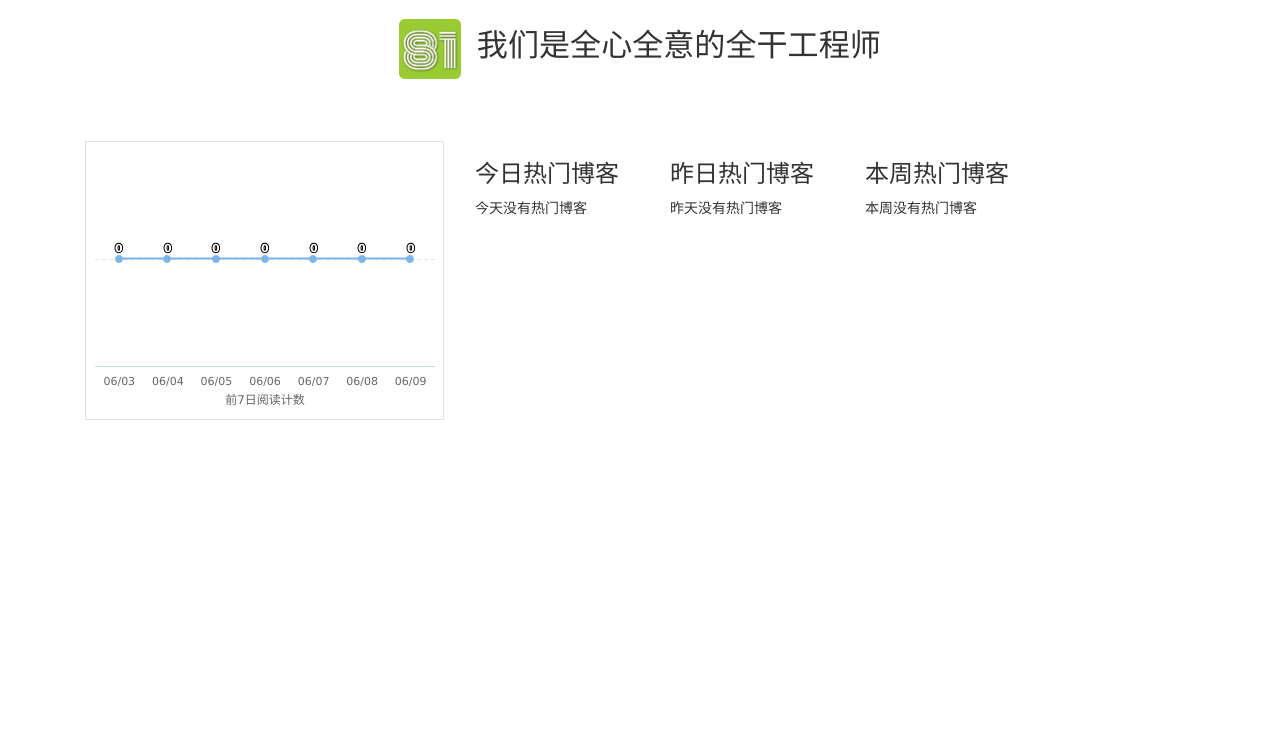
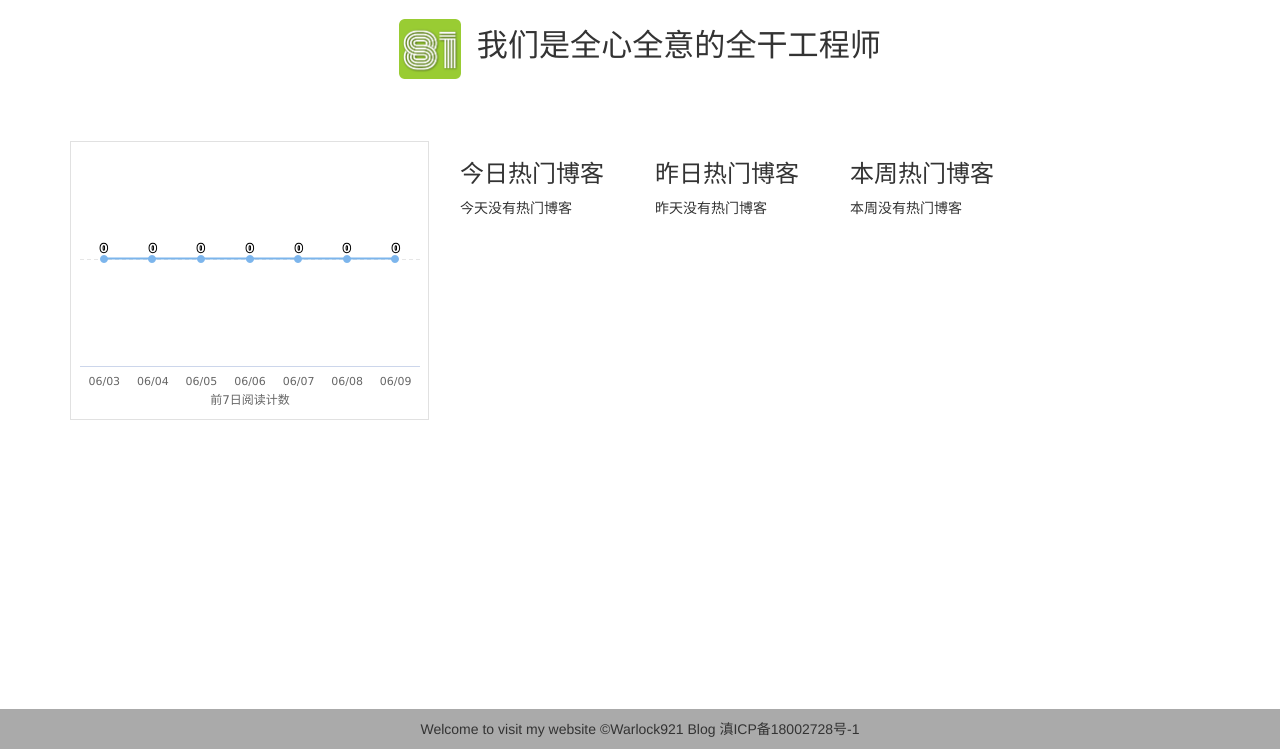
Before and after one commit to warlock921/int81, a Django app: page / in a window 1280 px wide. Shown: the part 51-800 px from the top of the page. Run offline with Django 3.2, Linux system fonts and the light colour scheme; data that the repository does not hold is empty; some libraries are stand-ins or nearby versions.

Commit message:
添加主页脚注及备案信息

```diff
--- a/int81/settings.py
+++ b/int81/settings.py
@@ -23,7 +23,7 @@ BASE_DIR = os.path.dirname(os.path.dirname(os.path.abspath(__file__)))
 SECRET_KEY = '@o(*2q%#)dulz^_mnc%$3k23k!(t(5up6jp#=5xw-_^p+x(8v='
 
 # SECURITY WARNING: don't run with debug turned on in production!
-DEBUG = False
+DEBUG = True
 
 ALLOWED_HOSTS = ["localhost","127.0.0.1","0.0.0.0","www.int81.com","int81.com"]
 
@@ -85,7 +85,7 @@ DATABASES = {
         'ENGINE': 'django.db.backends.mysql',
         'NAME': 'int81',
         'USER': 'root',
-        'PASSWORD': 'ltjg810921',
+        'PASSWORD': 'P@ssword',
         "HOST": "localhost",
     }
 }
@@ -131,7 +131,7 @@ STATIC_URL = '/static/'
 STATICFILES_DIRS = [
     os.path.join(BASE_DIR,"static"),
 ]
-STATIC_ROOT = os.path.join(BASE_DIR,"static/")
+# STATIC_ROOT = os.path.join(BASE_DIR,"static/")
 
 STATICFILES_FINDERS = (
     'django.contrib.staticfiles.finders.FileSystemFinder',
--- a/static/css/default.css
+++ b/static/css/default.css
@@ -12,9 +12,9 @@
 }
 
 body.base-body {
-    margin: 5em;
-    margin-bottom: 2em;
-    padding-bottom: 1em;
+    margin-top: 5em;
+    /* margin-bottom: 2em;
+    padding-bottom: 1em; */
     /*border-bottom: 1px solid #eee;*/
 }
 
@@ -65,3 +65,12 @@ div.blog-content {
 div.blog-more {
     margin-top:1em;
 }
+
+#footer {
+    position: absolute;
+    bottom: 0;
+    padding: 10px 0;
+    background-color: #AAA;
+    width: 100%;
+    text-align: center;
+    }
--- a/templates/base.html
+++ b/templates/base.html
@@ -36,7 +36,9 @@
     <div class="blog-content-list">
     {% block content %}{% endblock content %}
     </div>
-</div>
+
+    {% block footer %} {% endblock footer %}
+
 {# 导入JS文件 #}
 <script type="text/javascript" src="{% static 'js/jquery-1.12.4.min.js' %}"></script>
 <script type="text/javascript" src="{% static 'css/bootstrap-3.3.7/js/bootstrap.min.js' %}"></script>
--- a/templates/index.html
+++ b/templates/index.html
@@ -102,3 +102,10 @@
     </script>
 
 {% endblock content %}
+
+{% block footer %}
+    <div id="footer">
+        <span>Welcome to visit my website &copy;Warlock921 Blog </span>
+        <span> 滇ICP备18002728号-1</span>
+    </div>
+{% endblock footer %}
```
Also changed, not shown: comment/migrations/0001_initial.py (deleted), mainsite/migrations/0001_initial.py (deleted), mainsite/migrations/0002_auto_20180413_1646.py (deleted), mainsite/migrations/0003_auto_20180416_1711.py (deleted), mainsite/migrations/0004_readnum.py (deleted), mainsite/migrations/0005_auto_20180417_2150.py (deleted), read_statistics/migrations/0001_initial.py (deleted), read_statistics/migrations/0002_readdetail.py (deleted), 1 other file.
